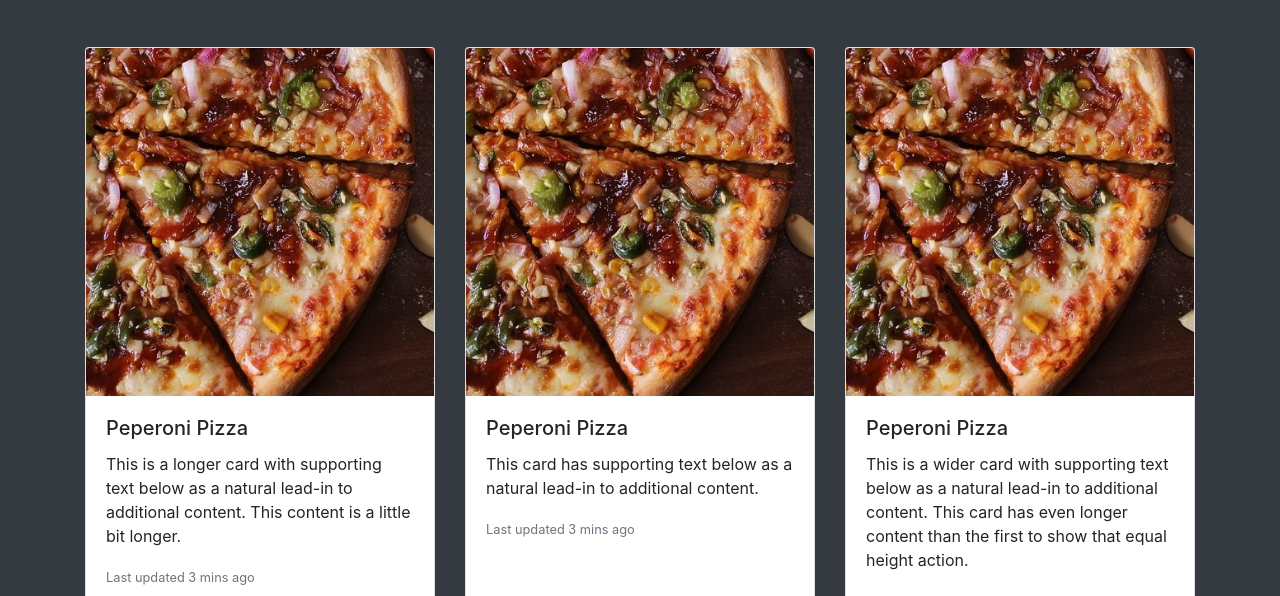
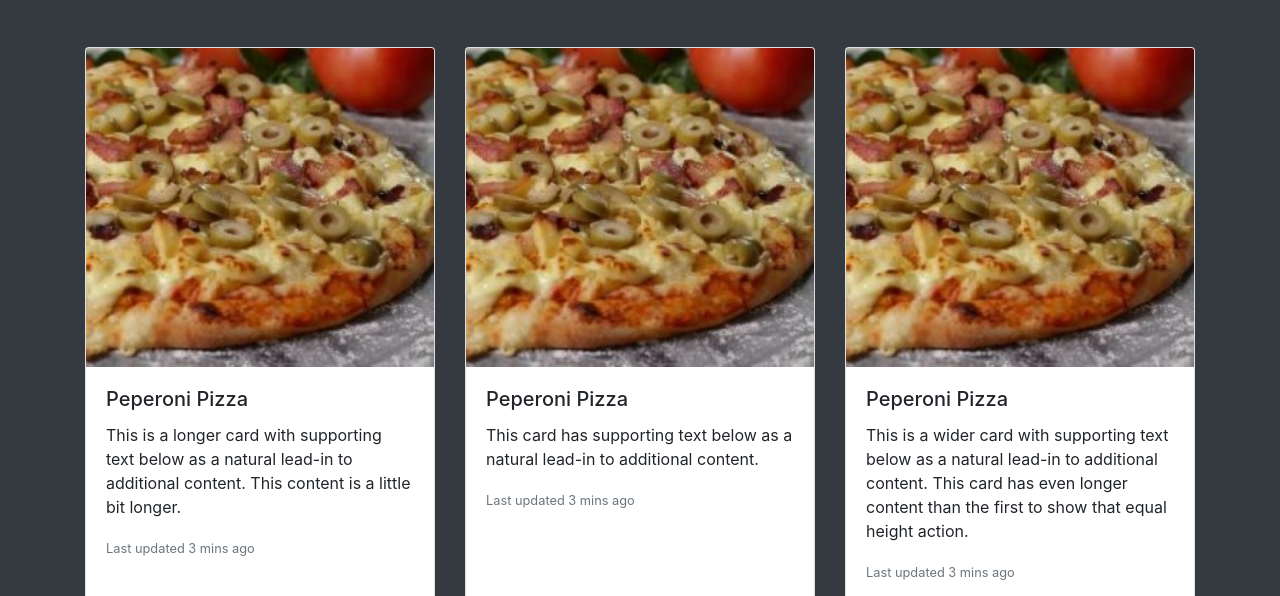
Before and after one commit to ricacapistrano/ItalianRestaurant, a plain HTML site: page index.html in a window 1280 px wide. Shown: the part 740-1336 px from the top of the page. Drawn offline with nearby package versions, Linux system fonts and the light colour scheme.

Commit message:
Update index.html

```diff
--- a/index.html
+++ b/index.html
@@ -125,7 +125,7 @@
 <div class="container" id="Menu">
 <div class="card-deck">
   <div class="card" >
-    <img src="img/2ndpizza.jpg" class="card-img-top" alt="Card img top" >
+    <img src="img/pizza.jpeg" class="card-img-top" alt="Card img top" >
     <div class="card-body">
       <h5 class="card-title">Peperoni Pizza</h5>
       <p class="card-text">This is a longer card with supporting text below as a natural lead-in to additional content. This content is a little bit longer.</p>
@@ -133,7 +133,7 @@
     </div>
   </div>
   <div class="card">
-    <img src="img/2ndpizza.jpg" class="card-img-top" alt="Card img top">
+    <img src="img/pizza.jpeg" class="card-img-top" alt="Card img top">
     <div class="card-body">
       <h5 class="card-title">Peperoni Pizza</h5>
       <p class="card-text">This card has supporting text below as a natural lead-in to additional content.</p>
@@ -142,7 +142,7 @@
   </div>
 
   <div class="card">
-    <img src="img/2ndpizza.jpg" class="card-img-top" alt="Card img top" >
+    <img src="img/pizza.jpeg" class="card-img-top" alt="Card img top" >
     <div class="card-body">
       <h5 class="card-title">Peperoni Pizza</h5>
       <p class="card-text">This is a wider card with supporting text below as a natural lead-in to additional content. This card has even longer content than the first to show that equal height action.</p>
```
